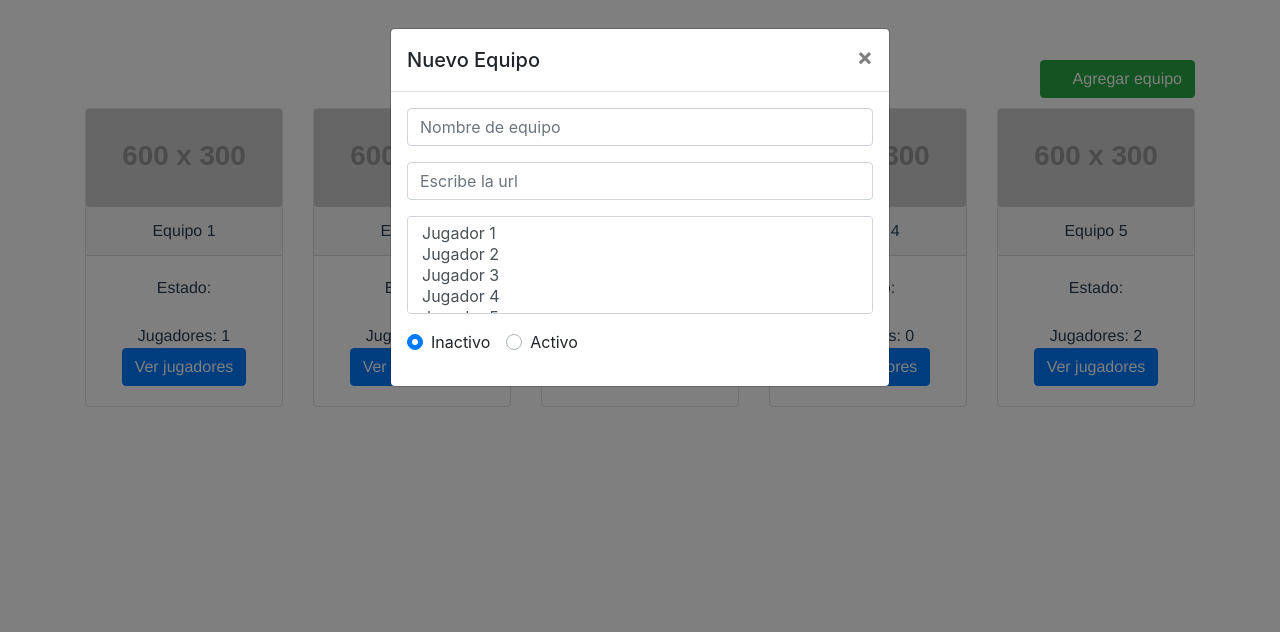
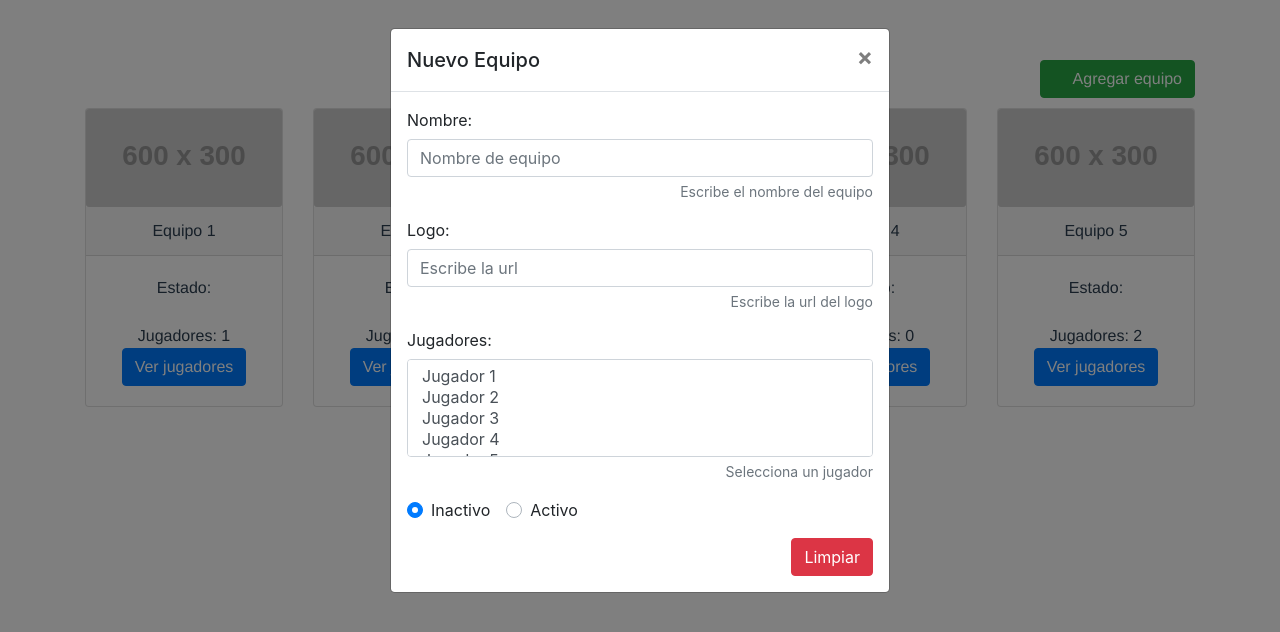
Before and after one commit to guidomatos/mi-liga, a Vue app: page / in a window 1280 px wide. Both pictures are taken after a click on the button "Agregar equipo". Shown: the top 632 px of the page. Built offline with nearby package versions, Linux system fonts and the light colour scheme; some icons are missing.

Commit message:
Limpiar campos de formulario en Vue.js

```diff
--- a/src/components/forms/Equipo.vue
+++ b/src/components/forms/Equipo.vue
@@ -1,14 +1,16 @@
 <template>
-    <b-modal id="myModal" title="Nuevo Equipo" footer-class="mymodal-footer">
+    <b-modal id="myModal" title="Nuevo Equipo"
+    body-class="mymodal-body"
+    footer-class="mymodal-footer">
 
-        <b-form v-if="show">
-            <b-form-group>
+        <b-form v-if="show" @reset="onReset">
+            <b-form-group label="Nombre:" description="Escribe el nombre del equipo">
                 <b-form-input v-model="form.nombre" required placeholder="Nombre de equipo" />
             </b-form-group>
-            <b-form-group>
+            <b-form-group label="Logo:" description="Escribe la url del logo">
                 <b-form-input v-model="form.logo" required placeholder="Escribe la url" />
             </b-form-group>
-            <b-form-group>
+            <b-form-group label="Jugadores:" description="Selecciona un jugador">
                 <b-form-select :options="jugadores" required multiple v-model="form.jugadores">
                 </b-form-select>
             </b-form-group>
@@ -18,6 +20,12 @@
                     <b-form-radio value="true">Activo</b-form-radio>
                 </b-form-radio-group>
             </b-form-group>
+
+            <div class="form-actions float-right">
+                <b-button type="reset" variant="danger">
+                    Limpiar
+                </b-button>
+            </div>
         </b-form>
 
         <div slot="modal-footer">
@@ -43,10 +51,32 @@
             ],
             show: true
         }
+    },
+    methods: {
+        onReset(evt){
+
+            evt.preventDefault();
+
+            this.form.nombre = "";
+            this.form.logo = "";
+            this.form.jugadores = [];
+            this.form.estado = false;
+
+            this.show = false;
+            this.$nextTick(() => {
+                this.show = true;
+            });
+        }
     }
 }
 </script>
 
-<style scoped>
+<style>
+.mymodal-body .col-form-label {
+    text-align: left;
+}
 
+.mymodal-body .text-muted {
+    text-align: right;
+}
 </style>
```
